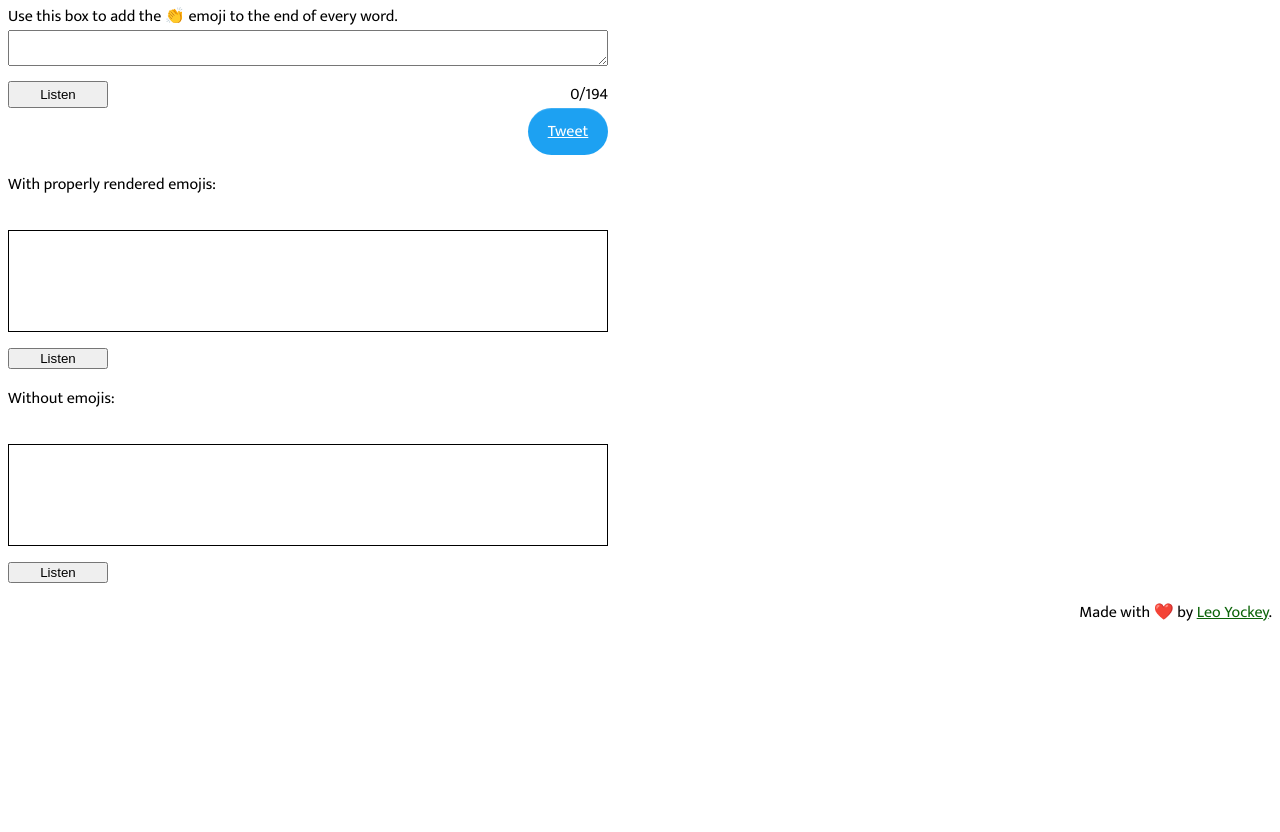
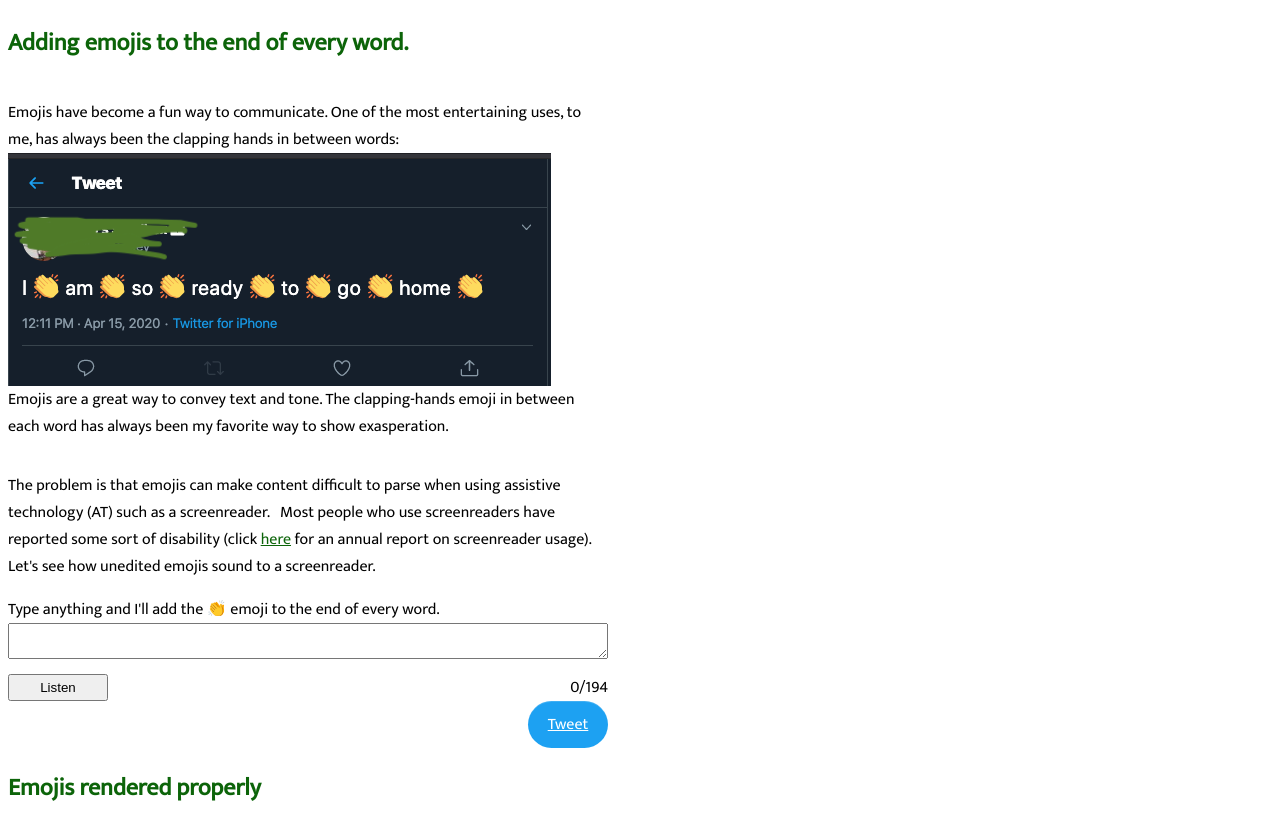
Before and after one commit to Ljyockey/clap, a plain HTML site: page index.html in a window 1280 px wide. Shown: the part 208-1040 px from the top of the page. Before the commit the page ends 858 px from the top, so only its background shows below. Drawn offline with Linux system fonts and the light colour scheme.

Commit message:
updated copy

```diff
--- a/index.html
+++ b/index.html
@@ -15,8 +15,19 @@
 
     <main>
         <section class="examples flex-column" id="emoji">
+            <h2>Adding emojis to the end of every word.</h2>
+            <p>
+                Emojis have become a fun way to communicate. One of the most entertaining uses, to me, has always been the clapping hands in between words:
+                <img src="img/tweet-2.png" alt="screenshot of tweet that reads, 'I am so ready to go home', with a clapping-hands emoji in betwwen each word. The identity of the tweeter has been concealed for privacy" />
+                Emojis are a great way to convey text and tone. The clapping-hands emoji in between each word has always been my favorite way to show exasperation.
+            </p>
+            <p>
+                The problem is that emojis can make content difficult to parse when using assistive technology (AT) such as a screenreader. &nbsp;
+                Most people who use screenreaders have reported some sort of disability (click <a href="https://webaim.org/projects/screenreadersurvey8/">here</a> for an annual report on screenreader usage). &nbsp;
+                Let's see how unedited emojis sound to a screenreader.
+            </p>
             <form class="flex-column" id="form">
-                <label for="emoji-text">Use this box to add the <span role="img" aria-label="clap">&#128079;</span> emoji to the end of every word.</label>
+                <label for="emoji-text">Type anything and I'll add the <span role="img" aria-label="clap">&#128079;</span> emoji to the end of every word.</label>
                 <textarea id="emoji-text" maxlength="194"></textarea>
                 <div class="count-container">
                     <input id="emoji-submit" type="submit" value="Listen" />
@@ -29,15 +40,30 @@
         </section>
 
         <section class="examples flex-column" id="rendered">
-            <p>With properly rendered emojis: </p>
-            <p id="rendered-text" class="dynamic-examples"></p>
-            <button id="rendered-text-button" type="button">Listen</button>
+            <h2>Emojis rendered properly</h2>
+            <p>Frontend developers interested in accessiblity may have seen code examples that take advantage of the role and aria-label attributes available to an element, as well as the unicode for the emoji:
+                <code>
+                    [TODO: add code snippet of span here]
+                </code>
+                Many people pat themselves on the back at this point. The problem is that an accessible website might not be usable for people with disbilities.
+                The word "image" will be appended to the end of your label. It would still be difficult to read an entire sentence.
+                <span id="rendered-text" class="dynamic-examples"></span>
+                <button id="rendered-text-button" type="button">Listen</button>
+            </p>
         </section>
 
         <section class="examples flex-column" id="raw">
-            <p>Without emojis: </p>
-            <p id="raw-text" class="dynamic-examples"></p>
-            <button id="raw-text-button" type="button">Listen</button>
+            <h2>No emojis</h2>
+            <p>
+                Like all important information, it's good to stick with the substance and remove emojis.
+                <span id="raw-text" class="dynamic-examples"></span>
+                <button id="raw-text-button" type="button">Listen</button>
+            </p>
+            <h3>Moderation is key</h3>
+            People both with and without disabilities use emojis as a fun form of communication.
+            It's important that we as developers take on the burden of ensuring that our content is readable and meaningful to the entirety of its audience.
+            Maybe we can avoid all tweets like this in the future:
+            <img src="img/tweet-1.png" alt="screenshot of tweet consisting of approximately 127 and 3 heart emojis, followed by #ThanksHealthHeroes. There is also an image feature the same hashtag in decorated font. The identity of the tweeter has been concealed for privacy"
         </section>
     </main>
 
--- a/main.css
+++ b/main.css
@@ -4,16 +4,19 @@ body {
 }
 
 h1 {
-    color: #0C6409;
     font-size: 3.5em;
 }
 
-a {
+a, h1, h2, h3 {
     color: #0C6409;
 }
 
 a:hover {
     text-decoration: none;
+}
+
+img, code, .dynamic-examples {
+    display: block;
 }
 
 .flex-column {
```
Also changed, not shown: img/tweet-1.png (added), img/tweet-2.png (added), 1 other file.
